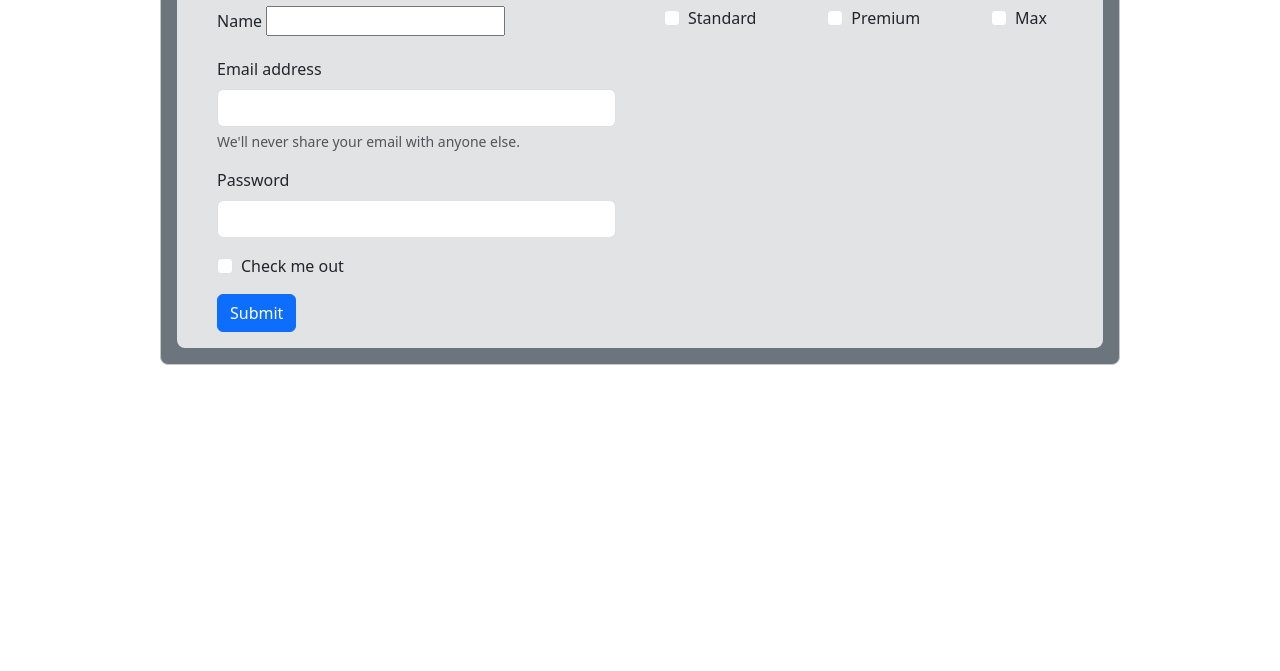
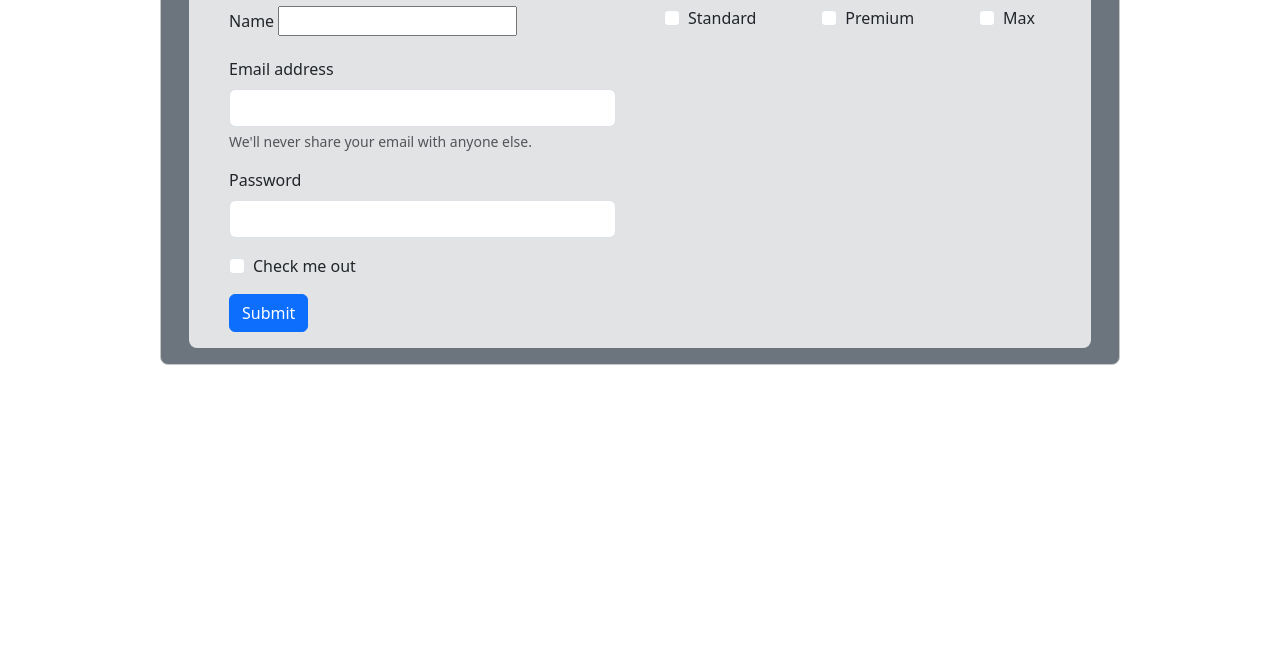
Before and after one commit to js-5/oop-based-js, a plain HTML site: page index.html in a window 1280 px wide. Shown: the part 129-800 px from the top of the page. Drawn offline with nearby package versions, Linux system fonts and the light colour scheme.

Commit message:
progress

```diff
--- a/index.html
+++ b/index.html
@@ -12,8 +12,9 @@
     </header>
     <main class = "p-3 bg-secondary border border-secondary-subtle rounded-3 w-75 mx-auto">
         <h2 class = "container text-center "> create your account today</h2>
-        <div class="container  row mx-auto gx-5 border- bg-secondary-subtle border-secondary rounded-3 p-3">
-            <form class="col-6">
+        <div class="container">
+            <div class=" row mx-auto gx-5 border- bg-secondary-subtle border-secondary rounded-3 p-3">
+                <form class="col-lg-7 col-xl-6">
                     <div class = "mb-3">
                         <label for="nameInput" class = "form-label">Name</label>
                         <input type = "form-control" id = "nameInput">
@@ -33,7 +34,7 @@
                     </div>
                     <button type="submit" class="btn btn-primary">Submit</button>
                 </form>
-            <div class="col d-flex justify-content-between">
+                <div class="col-lg-5 col-xl-6 d-flex justify-content-between">
                     <div class = "form-check form-check-inline  ">
                         <input class="form-check-input" type="checkbox" id="inlineCheckbox1" value="option1">
                         <label class="form-check-label" for="inlineCheckbox1">Standard</label>
@@ -48,6 +49,7 @@
                     </div>
                 </div>
             </div>
+        </div>
     </main>
     <script src="https://cdn.jsdelivr.net/npm/bootstrap@5.3.3/dist/js/bootstrap.bundle.min.js" integrity="sha384-YvpcrYf0tY3lHB60NNkmXc5s9fDVZLESaAA55NDzOxhy9GkcIdslK1eN7N6jIeHz" crossorigin="anonymous"></script>
   </body>
```
Lines whose indentation alone changed are shown as unchanged.
